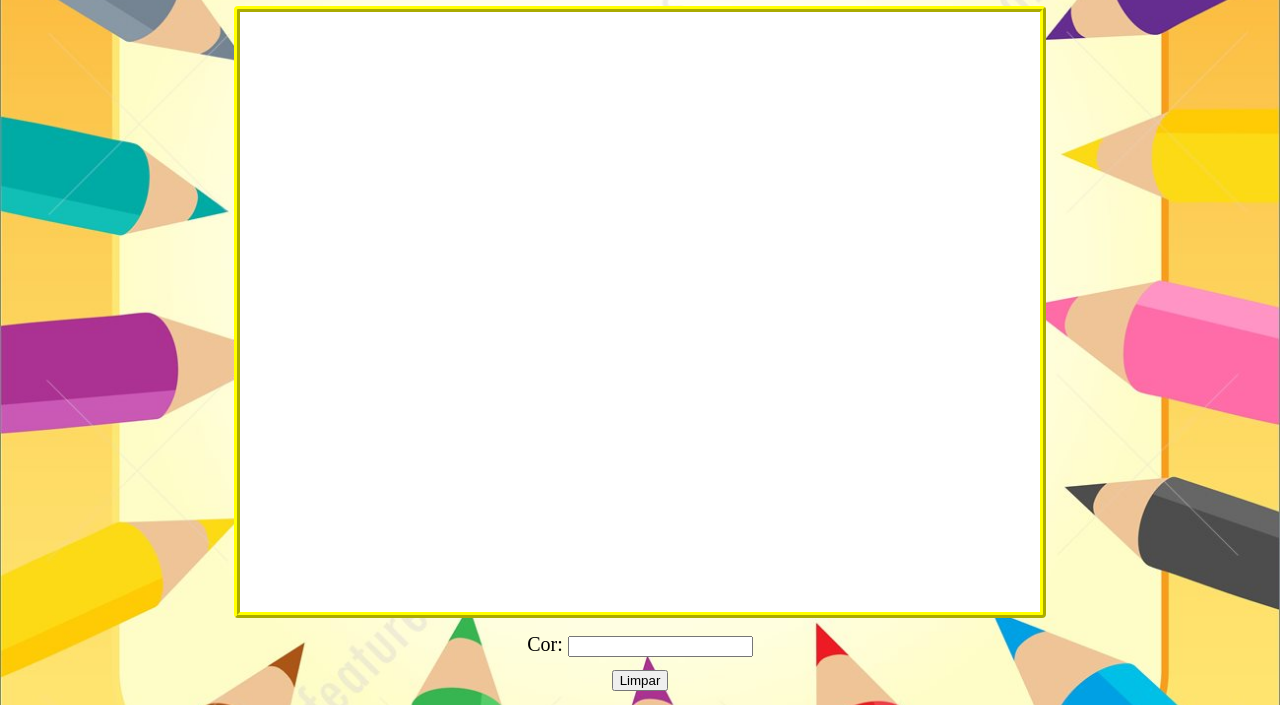
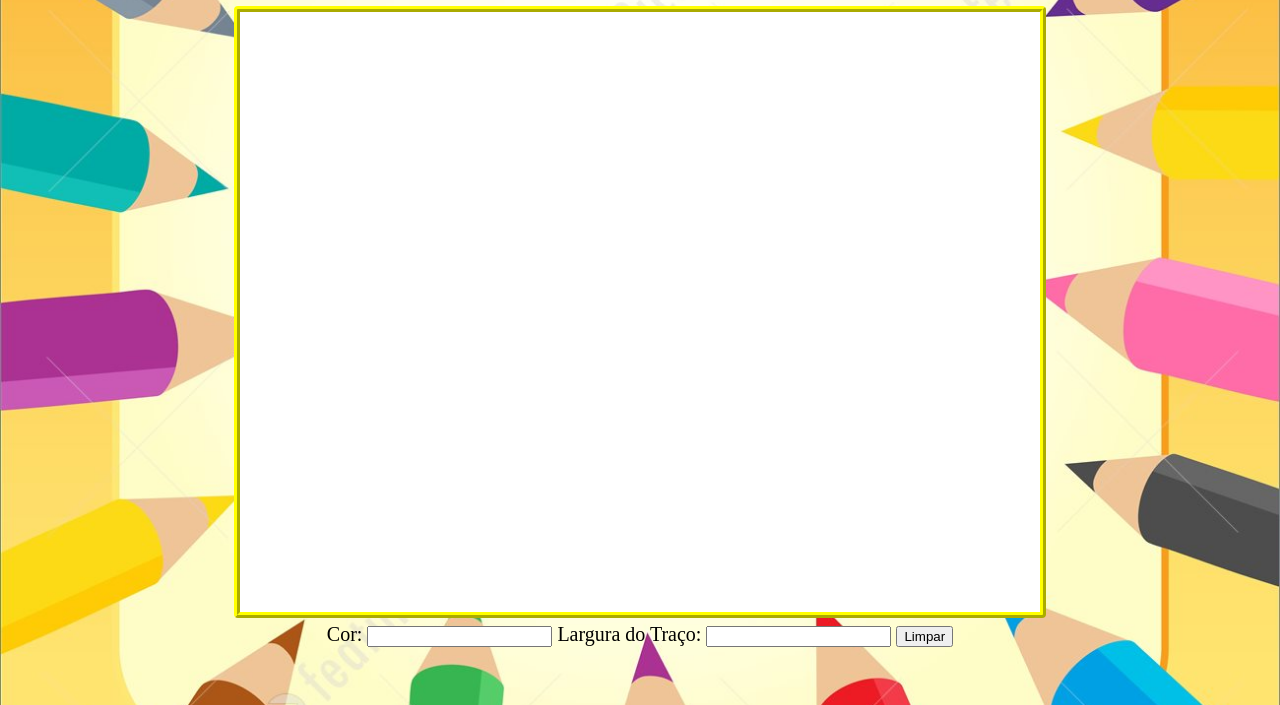
Before and after one commit to kbrilhante/ADV_C82-Canvas, a plain HTML site: page index.html in a window 1280 px wide. Shown: the part 95-800 px from the top of the page. Drawn offline with Linux system fonts and the light colour scheme.

Commit message:
Update index.html

```diff
--- a/index.html
+++ b/index.html
@@ -13,14 +13,15 @@
     <h1>Meu Primeiro Canvas</h1>
     <canvas id="myCanvas" width="800" height="600"></canvas>
     <br>
-    <div>
-        <span>Cor: </span>
-        <input type="text" id="cor">
-    </div>
-    <div>
-        <button onclick="limpar()">Limpar</button>
-    </div>
-
+    <!-- Entrada de texto de cor -->
+    <span>Cor: </span>
+    <input type="text" id="cor">
+    <!-- Entrada de texto de largura do traço -->
+    <span>Largura do Traço: </span>
+    <input type="number" id="traco">
+    <!-- Botão -->
+    <button onclick="limpar()">Limpar</button>
+    <!-- JavaScript -->
     <script src="main.js"></script>
 </body>
 </html>
```
